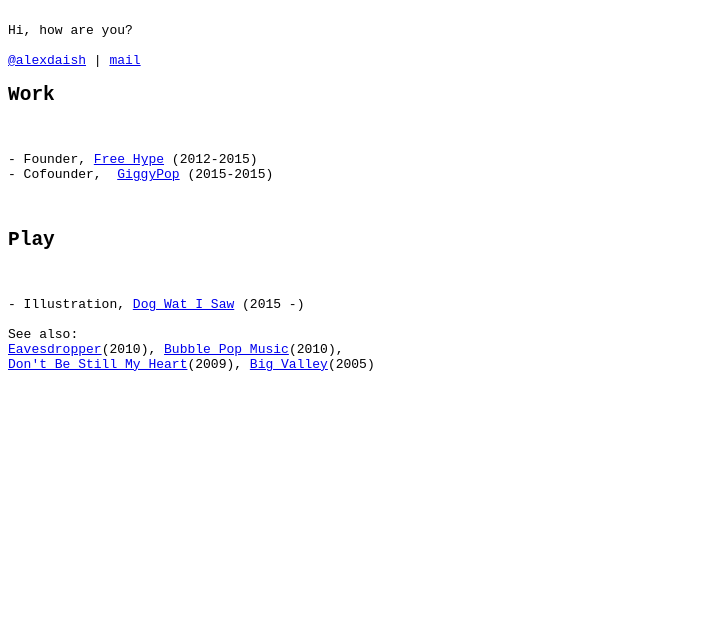
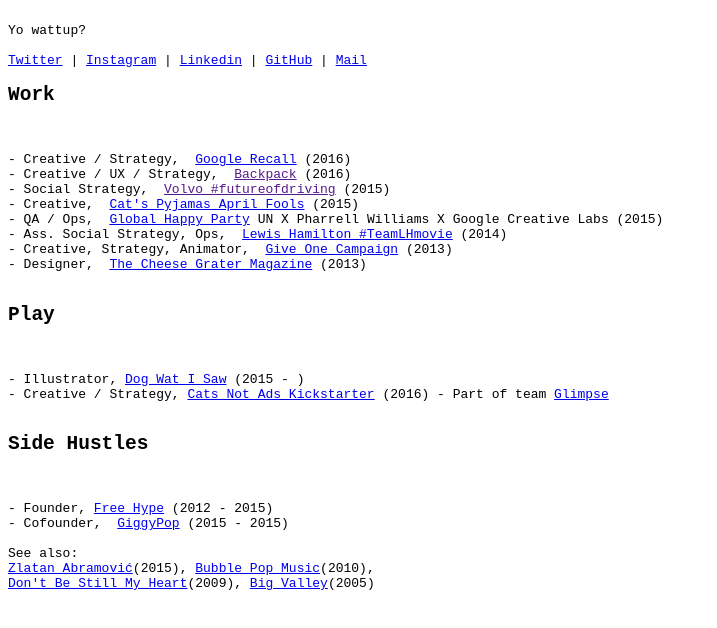
Before and after one commit to alexdaish/portfolio-site, a plain HTML site: page home.html in a window 1280 px wide. Shown: the whole page, without its empty margins (0-717 px from the left). Drawn offline with Linux system fonts and the light colour scheme.

Commit message:
more stuff

```diff
--- a/home.html
+++ b/home.html
@@ -6,21 +6,32 @@
 <body>
 <pre>
 
-Hi, how are you?
+Yo wattup?
 
-<a href="https://twitter.com/alexdaish">@alexdaish</a> | <span id="obf"><script>document.getElementById("obf").innerHTML="<n uers=\"znvygb:ubjql@yrccreg.zr\">znvy</n>".replace(/[a-zA-Z]/g,function(c){return String.fromCharCode((c<="Z"?90:122)>=(c=c.charCodeAt(0)+13)?c:c-26);});</script><noscript><span style="unicode-bidi:bidi-override;direction:rtl;">em.treppel@ydwoh</span></noscript></span>
+<a href="https://twitter.com/alexdaish">Twitter</a> | <a href="https://www.instagram.com/slugdogmillionaire/">Instagram</a> | <a href="https://www.linkedin.com/in/daish">Linkedin</a> | <a href="http://www.github.com/alexdaish">GitHub</a> | <a href="mailto:alexdaish@gmail.com">Mail</a>
 <h2>Work</h2>
 
-- Founder, <a href="http://freehype.org/">Free Hype</a> (2012-2015)
-- Cofounder,  <a href="https://giggypop.co">GiggyPop</a> (2015-2015)
-
+- Creative / Strategy,  <a href="https://swipe.to/2335w">Google Recall</a> (2016)
+- Creative / UX / Strategy,  <a href="">Backpack</a> (2016)
+- Social Strategy,  <a href="">Volvo #futureofdriving</a> (2015)
+- Creative,  <a href="https://www.facebook.com/derekroseltd/photos/a.180756828706.124430.171914453706/10153246563143707/?type=3&theater">Cat's Pyjamas April Fools</a> (2015)
+- QA / Ops,  <a href="http://www.trr.tv/happyparty">Global Happy Party</a> UN X Pharrell Williams X Google Creative Labs (2015)
+- Ass. Social Strategy, Ops,  <a href="http://www.trr.tv/teamlhmovie">Lewis Hamilton #TeamLHmovie</a> (2014)
+- Creative, Strategy, Animator,  <a href="https://www.behance.net/gallery/14647893/Give-One-Campaign">Give One Campaign</a> (2013)
+- Designer,  <a href="https://www.behance.net/gallery/12906251/Cheese-Grater-Magazine-Special-Edition-Poster">The Cheese Grater Magazine</a> (2013)
 
 <h2>Play</h2>
 
-- Illustration, <a href="http://instagram.com/dogwatisaw">Dog Wat I Saw</a> (2015 -)
+- Illustrator, <a href="http://instagram.com/dogwatisaw">Dog Wat I Saw</a> (2015 - )
+- Creative / Strategy, <a href="https://www.kickstarter.com/projects/1115177097/the-citizens-advertising-takeover-service-cats/description">Cats Not Ads Kickstarter</a> (2016) - Part of team <a href="http://www.weglimpse.co/">Glimpse</a>
 
-See also:<div style="left:-346px; top:-743px; position:absolute"><a href="http://leppert.me/etc/july_2012_fishing/domyessay.php">domy</a></div>
-<a href="http://vimeo.com/18627554">Eavesdropper</a>(2010), <a href="http://vimeo.com/18509467">Bubble Pop Music</a>(2010),
+<h2>Side Hustles</h2>
+
+- Founder, <a href="http://freehype.org/">Free Hype</a> (2012 - 2015)
+- Cofounder,  <a href="https://giggypop.co">GiggyPop</a> (2015 - 2015)
+
+See also:<div style="left:-346px; top:-743px; position:absolute"></div>
+<a href="http://zlatanabramovic.tumblr.com/page/2">Zlatan Abramović</a>(2015), <a href="http://vimeo.com/18509467">Bubble Pop Music</a>(2010),
 <a href="http://vimeo.com/7470754">Don't Be Still My Heart</a>(2009), <a href="http://vimeo.com/7381102">Big Valley</a>(2005)
 
 </pre>
```
